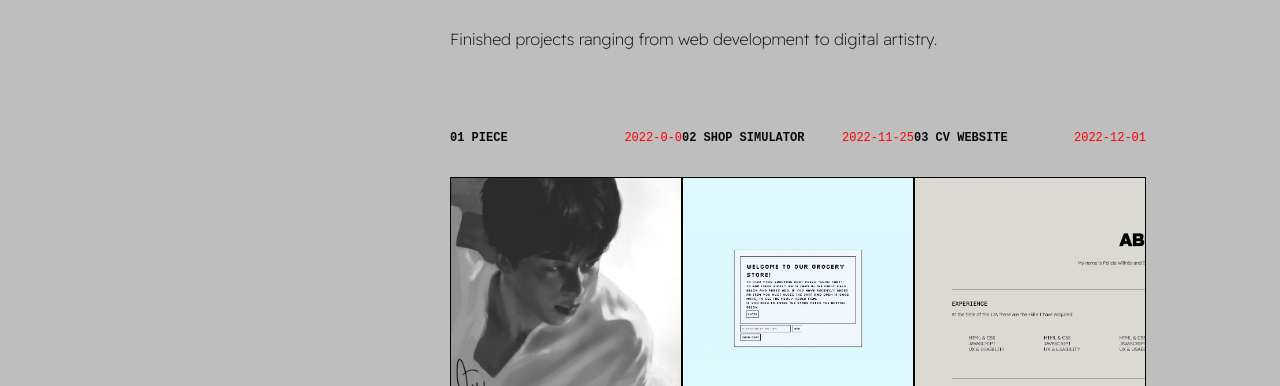
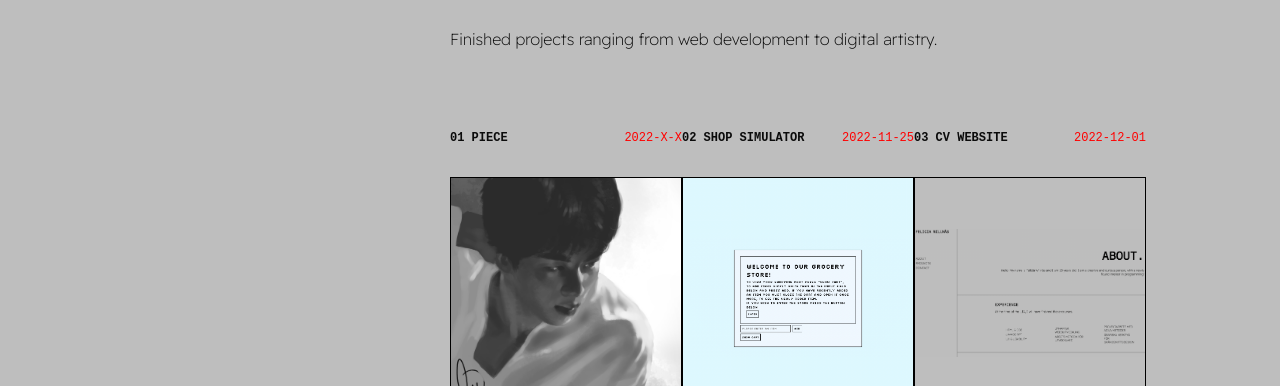
Before and after one commit to feliciawillnas/CV, a plain HTML site: page index.html in a window 1280 px wide. Shown: the part 863-1249 px from the top of the page. Drawn offline with nearby package versions, Linux system fonts and the light colour scheme; a web font is replaced by a local one.

Commit message:
last commit, final details

```diff
--- a/index.html
+++ b/index.html
@@ -76,11 +76,11 @@
                 <div class="project-article">
                     <div class="project-info-box">
                     <h5 class="project-name">01 PIECE</h5>
-                        <p class="project-date">2022-0-0</p>
+                        <p class="project-date">2022-X-X</p>
                     </div>
                         <div class="project-img">
                             <a href="#">
-                                <img src="./photos/wip2.p.png" alt=""></a>
+                                <img src="./photos/wip2.p.png" alt="picture of digital art"></a>
                         </div>
                 </div>
 
@@ -91,7 +91,7 @@
                     </div>
                         <div class="project-img">
                             <a class="project-link" href="https://feliciawillnas.github.io/LAB1/">
-                                <img src="./photos/Screenshot 2022-12-01 at 19.14.08.png" alt=""></a>
+                                <img src="./photos/Screenshot 2022-12-01 at 19.14.08.png" alt="screenshot of a website, an interactive game set in a store"></a>
                         </div>
                 </div>
 
@@ -102,7 +102,7 @@
                     </div>
                         <div class="project-img">
                             <a href="">
-                                <img src="./photos/Screenshot 2022-12-01 at 20.16.04.png" alt=""></a>
+                                <img class="center" src="./photos/Screenshot 2022-12-02 at 18.39.03.png" alt="screenshot of a website, containing a resume"></a>
                         </div>
                 </div>
             </div>
--- a/style.css
+++ b/style.css
@@ -150,6 +150,11 @@ img {
     height: 230px;
     object-fit:cover;
 }
+.center {
+    width: 230px;
+    height: 230px;
+    object-fit:contain;
+}
 
 .project-img:hover{
     transition: 0.5s;
```
Also changed, not shown: photos/Screenshot 2022-12-01 at 20.16.04.png (deleted), photos/Screenshot 2022-12-02 at 18.39.03.png (added), 2 other files.
